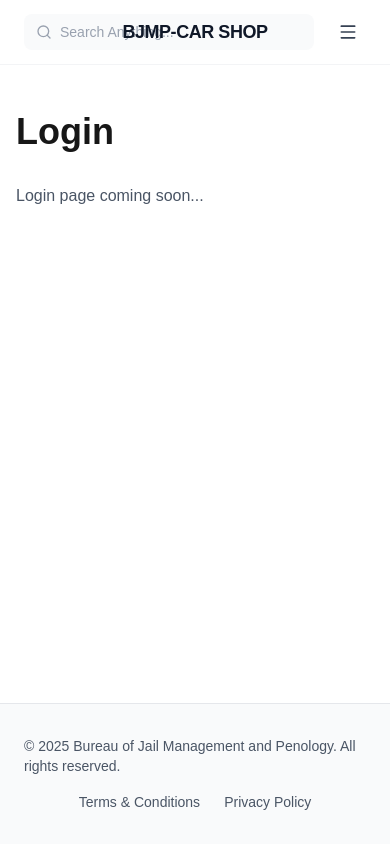
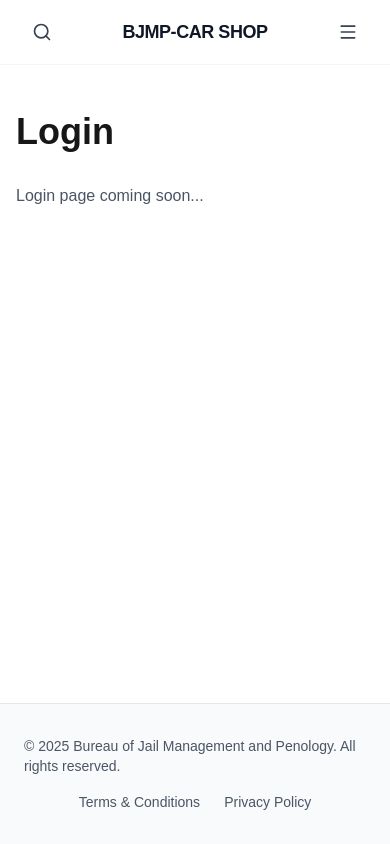
Before and after one commit to Inv8Solutions/cellshopbcj, a Next.js app: page /login in a window 390 px wide. Built offline with nearby package versions, Linux system fonts and the light colour scheme.

Commit message:
fixed mobile version

```diff
--- a/src/components/layout/Navbar.tsx
+++ b/src/components/layout/Navbar.tsx
@@ -7,16 +7,19 @@ import { Search, Menu, X } from 'lucide-react';
 export default function Navbar() {
   const [isMenuOpen, setIsMenuOpen] = useState(false);
   const [searchQuery, setSearchQuery] = useState('');
+  const [isSearchOpen, setIsSearchOpen] = useState(false);
 
   const toggleMenu = () => setIsMenuOpen(!isMenuOpen);
+  const toggleSearch = () => setIsSearchOpen(!isSearchOpen);
 
   return (
     <nav className="fixed top-0 left-0 right-0 z-50 bg-white border-b border-gray-100">
       <div className="w-full px-6 lg:px-12">
         <div className="flex items-center justify-between h-16 gap-4">
-          {/* Search Bar - Left */}
+          {/* Search Bar - Desktop / Search Icon - Mobile */}
           <div className="flex items-center flex-1 max-w-xs">
-            <div className="relative w-full">
+            {/* Desktop Search Bar */}
+            <div className="hidden md:block relative w-full">
               <div className="absolute inset-y-0 left-0 pl-3 flex items-center pointer-events-none">
                 <Search className="h-4 w-4 text-gray-400" />
               </div>
@@ -28,6 +31,15 @@ export default function Navbar() {
                 className="block w-full pl-9 pr-3 py-2 bg-gray-50 border-0 rounded-lg text-sm text-gray-900 placeholder-gray-400 focus:outline-none focus:ring-2 focus:ring-gray-200 focus:bg-white transition-all"
               />
             </div>
+
+            {/* Mobile Search Icon */}
+            <button
+              onClick={toggleSearch}
+              className="md:hidden p-2 rounded-lg text-gray-700 hover:text-gray-900 hover:bg-gray-50 transition-colors"
+              aria-label="Search"
+            >
+              <Search className="h-5 w-5" />
+            </button>
           </div>
 
           {/* Logo - Center */}
@@ -73,6 +85,25 @@ export default function Navbar() {
         </div>
       </div>
 
+      {/* Mobile Search Bar (Expandable) */}
+      {isSearchOpen && (
+        <div className="md:hidden bg-white border-t border-gray-100 px-6 py-3">
+          <div className="relative">
+            <div className="absolute inset-y-0 left-0 pl-3 flex items-center pointer-events-none">
+              <Search className="h-4 w-4 text-gray-400" />
+            </div>
+            <input
+              type="text"
+              placeholder="Search Anything..."
+              value={searchQuery}
+              onChange={(e) => setSearchQuery(e.target.value)}
+              className="block w-full pl-9 pr-3 py-2 bg-gray-50 border-0 rounded-lg text-sm text-gray-900 placeholder-gray-400 focus:outline-none focus:ring-2 focus:ring-gray-200 focus:bg-white transition-all"
+              autoFocus
+            />
+          </div>
+        </div>
+      )}
+
       {/* Mobile menu */}
       {isMenuOpen && (
         <div className="md:hidden bg-white border-t border-gray-100">
```
